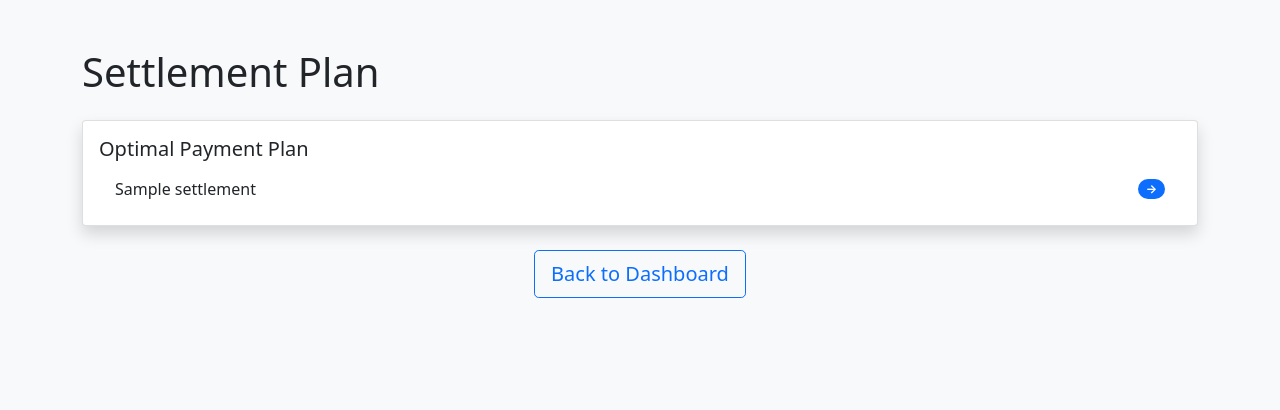
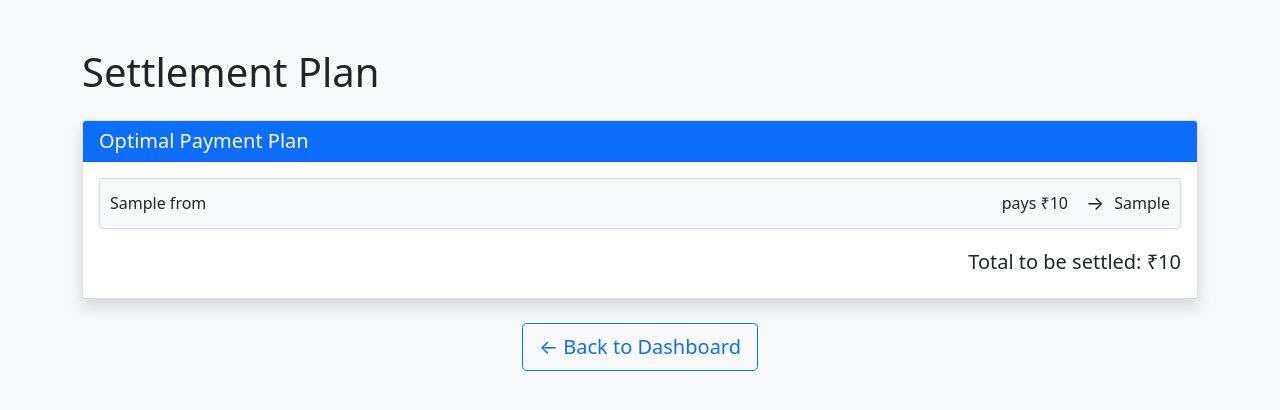
Before and after one commit to Dalla111/debt, a Flask app: template templates/settlements.html in a window 1280 px wide. Shown: the top 410 px of the page. Run offline with Flask 2, Linux system fonts and the light colour scheme; the template is opened without the code that fills it: most values are stand-ins (such as "Sample title", 1, 10 or a date in 2020).

Commit message:
Add files via upload

```diff
--- a/templates/settlements.html
+++ b/templates/settlements.html
@@ -5,30 +5,55 @@
     <meta name="viewport" content="width=device-width, initial-scale=1.0">
     <title>Settlement Plan</title>
     <link href="https://cdn.jsdelivr.net/npm/bootstrap@5.1.3/dist/css/bootstrap.min.css" rel="stylesheet">
+    <style>
+        .settlement-item {
+            padding: 10px;
+            margin-bottom: 5px;
+            border-radius: 5px;
+            background-color: #f8f9fa;
+        }
+        .arrow {
+            font-size: 1.2rem;
+            margin: 0 10px;
+        }
+    </style>
 </head>
 <body class="bg-light">
     <div class="container py-5">
         <h1 class="mb-4">Settlement Plan</h1>
 
         <div class="card shadow">
+            <div class="card-header bg-primary text-white">
+                <h5 class="mb-0">Optimal Payment Plan</h5>
+            </div>
             <div class="card-body">
-                <h5 class="card-title">Optimal Payment Plan</h5>
-                <ul class="list-group list-group-flush">
+                <div class="list-group">
                     {% for settlement in settlements %}
-                    <li class="list-group-item d-flex justify-content-between align-items-center">
-                        {{ settlement }}
-                        <span class="badge bg-primary rounded-pill">→</span>
-                    </li>
+                    <div class="list-group-item settlement-item">
+                        <div class="d-flex justify-content-between align-items-center">
+                            <span class="font-weight-bold">{{ settlement.from }}</span>
+                            <div class="d-flex align-items-center">
+                                <span class="mx-2">pays ₹{{ settlement.amount }}</span>
+                                <span class="arrow">→</span>
+                                <span class="font-weight-bold ml-2">{{ settlement.to }}</span>
+                            </div>
+                        </div>
+                    </div>
                     {% endfor %}
-                </ul>
+                </div>
+                <div class="mt-3 text-end">
+                    <h5>Total to be settled: ₹{{ total }}</h5>
+                </div>
             </div>
         </div>
 
         <div class="mt-4 text-center">
             <a href="/" class="btn btn-outline-primary btn-lg">
-                Back to Dashboard
+                ← Back to Dashboard
             </a>
         </div>
     </div>
+
+    <script src="https://cdn.jsdelivr.net/npm/bootstrap@5.1.3/dist/js/bootstrap.bundle.min.js"></script>
 </body>
 </html>
```
